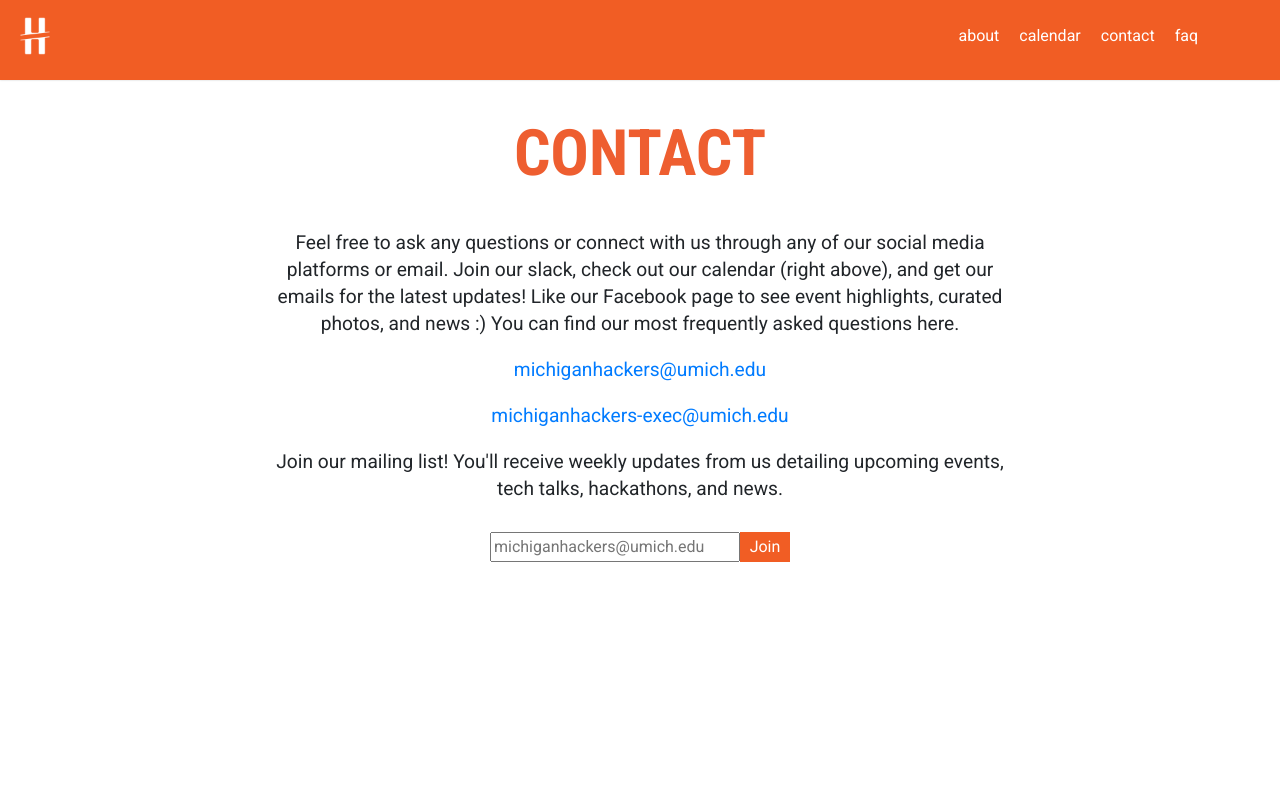
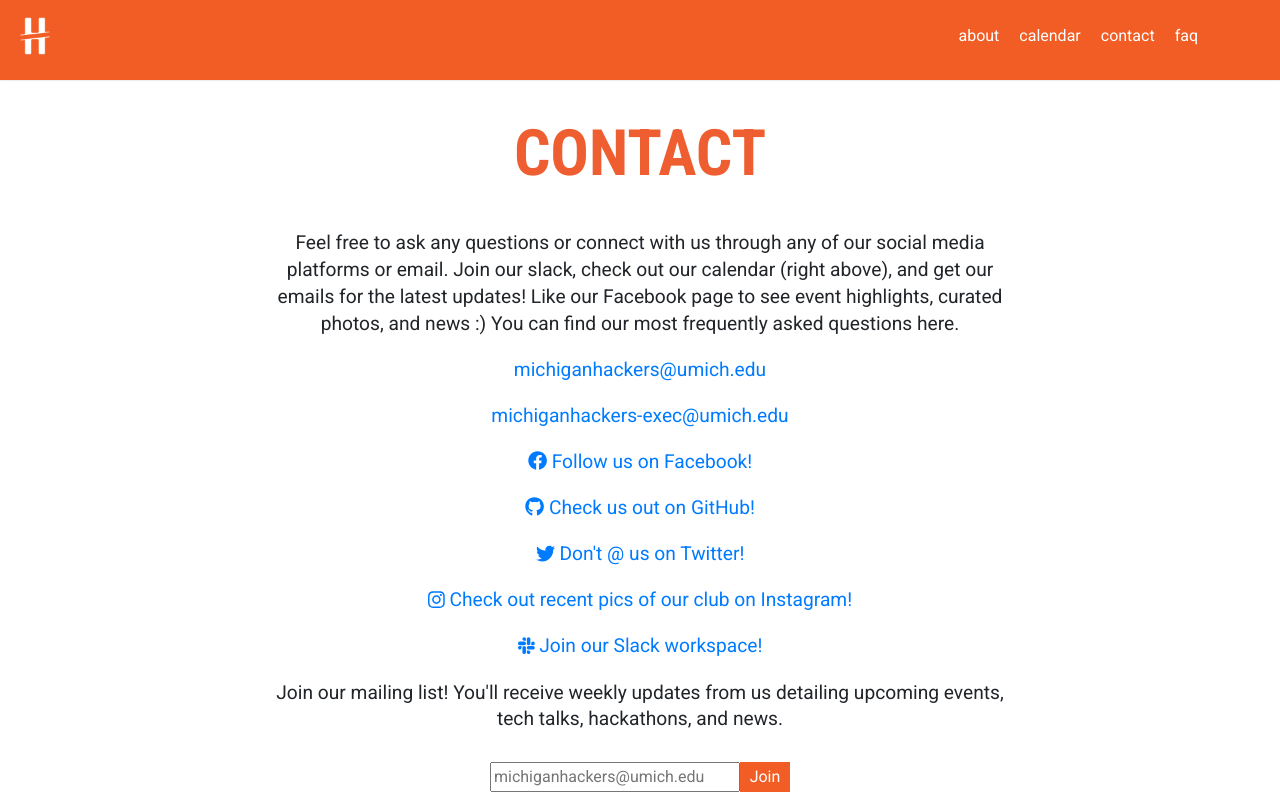
Before and after one commit to michiganhackers/mh-web-new, a React (Create React App) app: page /contact in a window 1280 px wide. Built offline with nearby package versions, Linux system fonts and the light colour scheme.

Commit message:
add socials to Contact

```diff
--- a/package.json
+++ b/package.json
@@ -4,13 +4,14 @@
   "private": true,
   "dependencies": {
     "@fortawesome/fontawesome-svg-core": "^1.2.8",
+    "@fortawesome/free-brands-svg-icons": "^5.7.2",
     "@fortawesome/free-solid-svg-icons": "^5.5.0",
     "@fortawesome/react-fontawesome": "^0.1.3",
     "axios": "^0.18.0",
     "bootstrap": "^4.1.3",
     "fullcalendar-reactwrapper": "^1.0.7",
+    "jquery": "^3.3.1",
     "moment": "^2.22.2",
-    "jquery": "^3.3.1",
     "react": "^16.5.2",
     "react-dom": "^16.5.2",
     "react-moment": "^0.8.4",
--- a/src/components/Contact/Contact.jsx
+++ b/src/components/Contact/Contact.jsx
@@ -5,7 +5,7 @@ import SubpageOuter from "../SubpageOuter/SubpageOuter.jsx";
 import {StaticP, StaticH1} from "../../utility/ContentStyles.js";
 import MailingList from '../MailingList/MailingList.jsx'
 import Navbar from '../Navbar.jsx';
-
+import { FontAwesomeIcon } from '@fortawesome/react-fontawesome'
 class Contact extends Component {
   render() {
     return (
@@ -22,6 +22,22 @@ class Contact extends Component {
           <StaticP>
           <a href="mailto:michiganhackers-exec@umich.edu">michiganhackers-exec@umich.edu</a>
           </StaticP>
+
+          <StaticP>
+            <a href="fb.com/michiganhackers"><FontAwesomeIcon icon={["fab", "facebook"]} /> Follow us on Facebook!</a>
+          </StaticP>
+          <StaticP>
+            <a href="github.com/michiganhackers"><FontAwesomeIcon icon={["fab", "github"]} /> Check us out on GitHub!</a>
+          </StaticP>
+          <StaticP>
+            <a href="github.com/michiganhackers"><FontAwesomeIcon icon={["fab", "twitter"]} /> Don't @ us on Twitter!</a>
+          </StaticP>
+          <StaticP>
+            <a href="github.com/michiganhackers"><FontAwesomeIcon icon={["fab", "instagram"]} /> Check out recent pics of our club on Instagram!</a>
+          </StaticP>
+          <StaticP>
+            <a href="github.com/michiganhackers"><FontAwesomeIcon icon={["fab", "slack"]} /> Join our Slack workspace!</a>
+          </StaticP>
           <MailingList/>
         </SubpageOuter>
       </React.Fragment>
```
Also changed, not shown: 1 other file (tests, documents, lock files or other folders).
